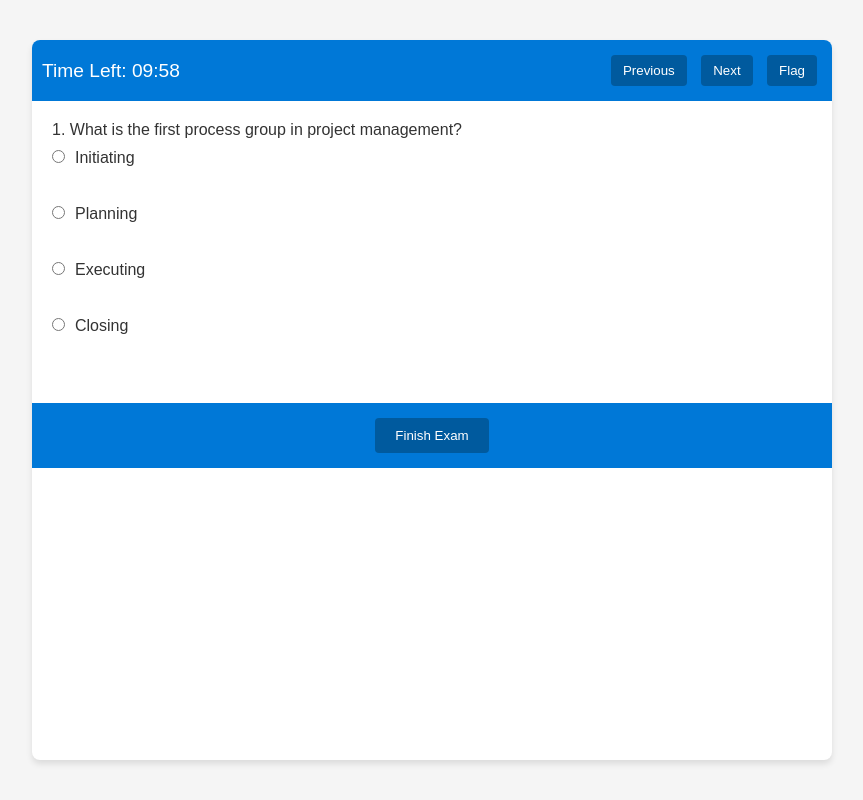
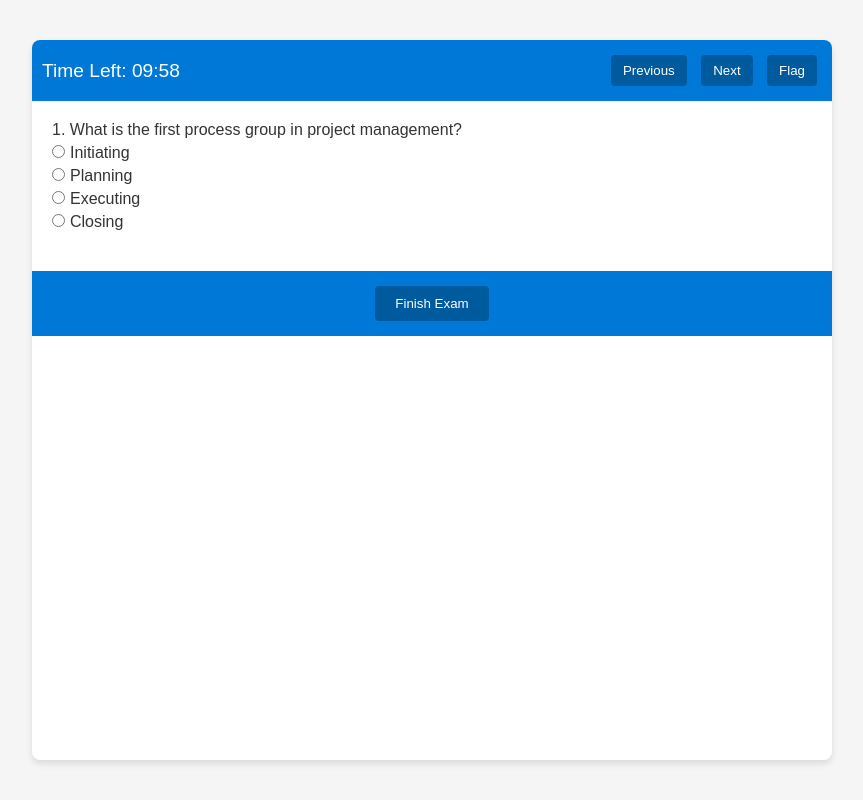
Before and after one commit to shfqrkhn/SelfQuiz, a plain HTML site: page index.html in a window 1280 px wide. Both pictures are taken after a click on the button "Start Exam". Shown: the whole page, without its empty margins (208-1071 px from the left). Drawn offline with Linux system fonts and the light colour scheme; no server answers.

Commit message:
Update index.html

```diff
--- a/index.html
+++ b/index.html
@@ -68,13 +68,14 @@
     #question-container {
       margin-bottom: 20px;
     }
+    /* Reduced vertical spacing for options */
     #options label {
       display: block;
-      margin: 10px 0;
+      margin: 5px 0;
       cursor: pointer;
     }
     #options input[type="radio"] {
-      margin-right: 10px;
+      margin-right: 5px;
     }
     footer {
       display: flex;
@@ -164,25 +165,52 @@
 
   <script>
     document.addEventListener('DOMContentLoaded', function() {
-      // Default hardcoded question bank (fallback)
+      // Hardcoded fallback question bank with explanations and PMBOK chapters.
       var defaultQuestions = [
         {
           "id": 1,
           "question": "What is the first process group in project management?",
           "options": ["Initiating", "Planning", "Executing", "Closing"],
-          "correct": "Initiating"
+          "correct": "Initiating",
+          "explanation": "The initiating process group officially starts the project and defines its objectives.",
+          "chapter": "Chapter 1: Project Initiation"
         },
         {
           "id": 2,
           "question": "Which document officially starts a project?",
           "options": ["Project Plan", "Business Case", "Project Charter", "Risk Register"],
-          "correct": "Project Charter"
+          "correct": "Project Charter",
+          "explanation": "The project charter provides formal consent and authorization to start the project.",
+          "chapter": "Chapter 2: Project Initiation"
         },
         {
           "id": 3,
           "question": "What is a common tool for project risk management?",
           "options": ["Gantt Chart", "Risk Breakdown Structure", "PERT Chart", "Critical Path Method"],
-          "correct": "Risk Breakdown Structure"
+          "correct": "Risk Breakdown Structure",
+          "explanation": "A Risk Breakdown Structure (RBS) helps in categorizing risks to address them systematically.",
+          "chapter": "Chapter 5: Risk Management"
+        },
+        {
+          "id": 4,
+          "question": "Which process group involves monitoring and controlling the project?",
+          "options": ["Initiating", "Planning", "Executing", "Monitoring and Controlling"],
+          "correct": "Monitoring and Controlling",
+          "explanation": "Monitoring and Controlling ensures that project objectives are met by tracking progress.",
+          "chapter": "Chapter 4: Integration Management"
+        },
+        {
+          "id": 5,
+          "question": "What is the main goal of the closing process group?",
+          "options": [
+            "Define project scope",
+            "Obtain project approval",
+            "Finalize all activities",
+            "Conduct project kickoff"
+          ],
+          "correct": "Finalize all activities",
+          "explanation": "The closing process group wraps up the project, ensuring all documentation is complete.",
+          "chapter": "Chapter 9: Project Closing"
         }
       ];
 
@@ -197,9 +225,7 @@
         duration: 600 // exam duration in seconds (10 minutes)
       };
 
-      var analyticsData = {
-        events: []
-      };
+      var analyticsData = { events: [] };
 
       function logEvent(event) {
         analyticsData.events.push({ timestamp: Date.now(), event: event });
@@ -258,7 +284,6 @@
           label.appendChild(radio);
           label.appendChild(document.createTextNode(option));
           optionsDiv.appendChild(label);
-          optionsDiv.appendChild(document.createElement('br'));
         });
         // Update flag button appearance
         if (examState.flagged[currentQuestion.id]) {
@@ -278,7 +303,7 @@
         logEvent("Exam finished");
       }
 
-      // Calculate score and display performance statistics.
+      // Calculate score, display performance statistics, and review details.
       function showResults() {
         var totalQuestions = examState.questions.length;
         var answeredCount = Object.keys(examState.answers).length;
@@ -296,14 +321,29 @@
           <p>Score: ${percentage}%</p>
           <p>Time Taken: ${examState.elapsedSeconds} seconds</p>
           <p>Total Events Logged: ${analyticsData.events.length}</p>
+          <hr>
+          <h3>Review</h3>
         `;
+        // Append a review for each question.
+        examState.questions.forEach((question, index) => {
+          var userAnswer = examState.answers[question.id] || "Not Answered";
+          resultsHTML += `
+            <div style="text-align:left; margin-bottom:10px;">
+              <strong>Question ${index + 1}:</strong> ${question.question}<br>
+              <em>Your answer:</em> ${userAnswer}<br>
+              <em>Correct answer:</em> ${question.correct}<br>
+              <em>Explanation:</em> ${question.explanation}<br>
+              <em>PMBOK Chapter:</em> ${question.chapter}<br>
+            </div>
+          `;
+        });
         document.getElementById('performance-tracking').innerHTML = resultsHTML;
       }
 
       // Event listeners for buttons.
       document.getElementById('loadBtn').addEventListener('click', () => {
-        // Hardcoded link to the external JSON question bank on GitHub.
-        var hostedJsonUrl = "https://raw.githubusercontent.com/shfqrkhn/ExQuizMe/refs/heads/main/QuestionBank_Test.json";
+        // Hardcoded link to an external JSON question bank on GitHub.
+        var hostedJsonUrl = "https://raw.githubusercontent.com/yourusername/yourrepo/main/questions.json";
         fetch(hostedJsonUrl)
           .then(response => {
             if (!response.ok) {
@@ -360,11 +400,11 @@
     if ('serviceWorker' in navigator) {
       const swCode = `
         const CACHE_NAME = 'pmp-exam-v1';
-        // Cache this file (the entire app)
+        // Cache the entire app file for offline support.
         const ASSETS_TO_CACHE = [
           '/',
           self.location.href
-          // Add additional assets (CSS, fonts, images) here if needed.
+          // You can add additional assets like CSS, fonts, images here.
         ];
 
         self.addEventListener('install', event => {
@@ -381,7 +421,8 @@
               Promise.all(
                 cacheNames.filter(cacheName => cacheName !== CACHE_NAME)
                           .map(cacheName => caches.delete(cacheName))
-              )).then(() => self.clients.claim())
+              )
+            ).then(() => self.clients.claim())
           );
         });
 
```
